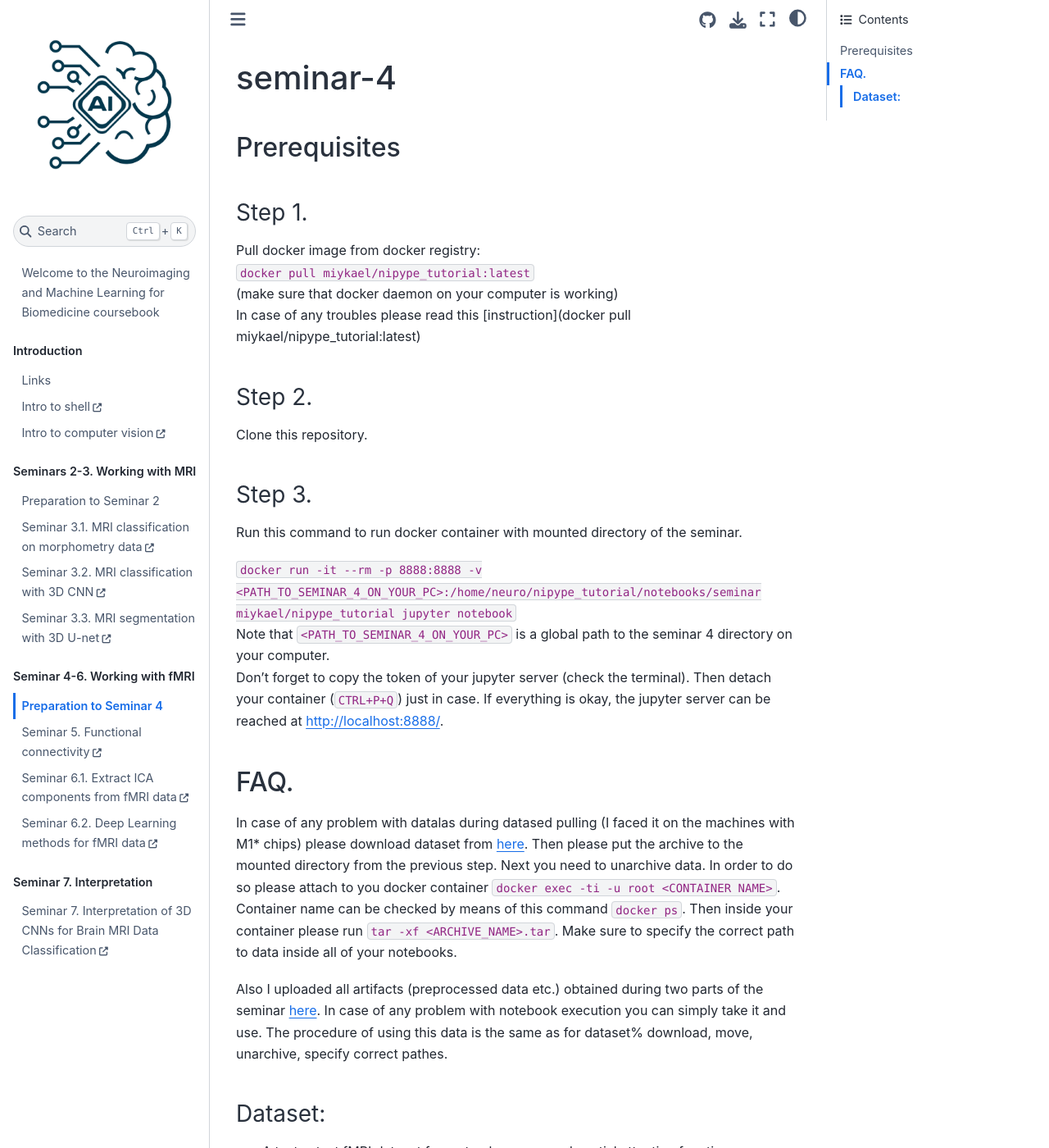
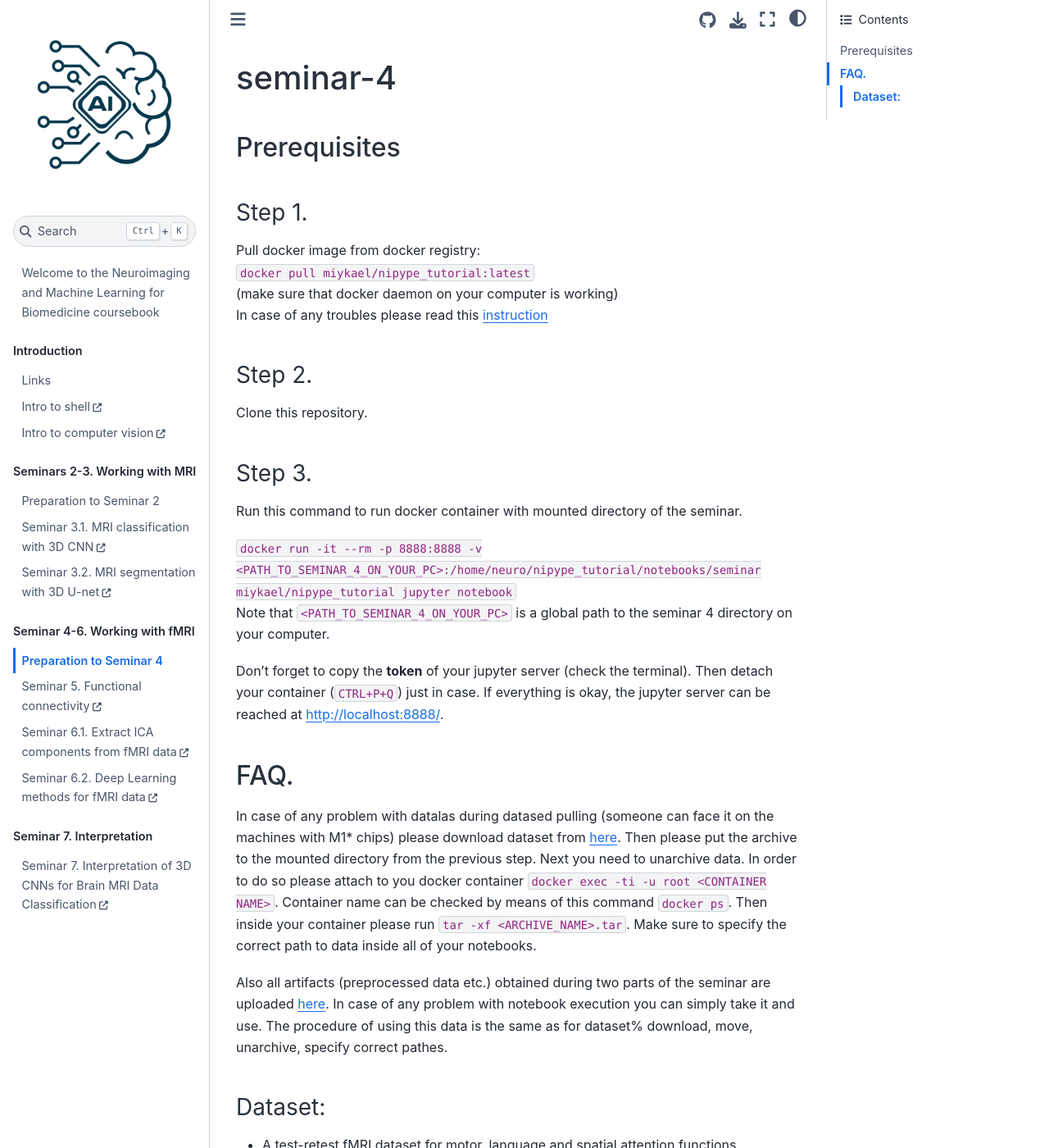
Before and after one commit to BIMAI-lab/NEUROML_course, a Jupyter Book: the page built from seminar4/README.md, in a window 1280 px wide and 1400 px high. Shown: the whole window at 82% size. Built offline with Jupyter Book 1.0.4 settings and Sphinx 7.4.7 and the Sphinx Book theme 1.1.4, drawn with Linux system fonts in a browser that asks for light colours; pages that are not in the unit, such as notebooks, are missing from menus.

Commit message:
Corrected links

````diff
--- a/_toc.yml
+++ b/_toc.yml
@@ -39,12 +39,10 @@ parts:
     title: Seminar 2.2. MRI transformations
   - file: seminar2/seminar2_3_freesurfer
     title: Seminar 2.3. Freesurfer
-  - url: https://colab.research.google.com/drive/1i0f49198_Jb4fp-dw-8Dl46S8gKRyO8A?usp=sharing
-    title: Seminar 3.1. MRI classification on morphometry data
   - url: https://drive.google.com/file/d/1HuS7ChgQvch4vrD8gfITGUZP9E8hZ8Hw/view?usp=sharing
-    title: Seminar 3.2. MRI classification with 3D CNN
+    title: Seminar 3.1. MRI classification with 3D CNN
   - url: https://drive.google.com/file/d/1m7mWY0LI2M6PdevJf5rLCdm-WrAOoXJ-/view?usp=sharing
-    title: Seminar 3.3. MRI segmentation with 3D U-net
+    title: Seminar 3.2. MRI segmentation with 3D U-net
 
 - caption: Seminar 4-6. Working with fMRI
   numbered: false
--- a/seminar4/README.md
+++ b/seminar4/README.md
@@ -7,7 +7,8 @@
 Pull docker image from docker registry:
 ``` docker pull miykael/nipype_tutorial:latest ```
 (make sure that docker daemon on your computer is working)
-In case of any troubles please read this [instruction](docker pull miykael/nipype_tutorial:latest)
+In case of any troubles please read this [instruction](https://miykael.github.io/nipype_tutorial/notebooks/introduction_docker.html)
+
 ### Step 2.
 Clone this repository.
 
@@ -16,12 +17,13 @@ Run this command to run docker container with mounted directory of the seminar.
 
 ```docker run -it --rm -p 8888:8888 -v <PATH_TO_SEMINAR_4_ON_YOUR_PC>:/home/neuro/nipype_tutorial/notebooks/seminar miykael/nipype_tutorial jupyter notebook ```
 Note that ```<PATH_TO_SEMINAR_4_ON_YOUR_PC>``` is a global path to the seminar 4 directory on your computer.
-Don't forget to copy the token of your jupyter server (check the terminal). Then detach your container (```CTRL+P+Q```) just in case. If everything is okay, the jupyter server can be reached at http://localhost:8888/.
+
+Don't forget to copy the **token** of your jupyter server (check the terminal). Then detach your container (```CTRL+P+Q```) just in case. If everything is okay, the jupyter server can be reached at http://localhost:8888/.
 
 ## FAQ.
-In case of any problem with datalas during datased pulling (I faced it on the machines with M1* chips) please download dataset from [here](https://disk.yandex.ru/d/Q2dZs2CoM2Sohw). Then please put the archive to the mounted directory from the previous step. Next you need to unarchive data. In order to do so please attach to you docker container ```docker exec -ti -u root <CONTAINER NAME>```. Container name can be checked by means of this command ```docker ps```. Then inside your container please run ```tar -xf <ARCHIVE_NAME>.tar```.  Make sure to specify the correct path to data inside all of your notebooks.
+In case of any problem with datalas during datased pulling (someone can face it on the machines with M1* chips) please download dataset from [here](https://disk.yandex.ru/d/Q2dZs2CoM2Sohw). Then please put the archive to the mounted directory from the previous step. Next you need to unarchive data. In order to do so please attach to you docker container ```docker exec -ti -u root <CONTAINER NAME>```. Container name can be checked by means of this command ```docker ps```. Then inside your container please run ```tar -xf <ARCHIVE_NAME>.tar```.  Make sure to specify the correct path to data inside all of your notebooks.
 
-Also I uploaded all artifacts (preprocessed data etc.) obtained during two parts of the seminar [here](https://disk.yandex.ru/d/V5N05i337wUw_g). In case of any problem with notebook execution you can simply take it and use. The procedure of using this data is the same as for dataset% download, move, unarchive, specify correct pathes.
+Also all artifacts (preprocessed data etc.) obtained during two parts of the seminar are uploaded [here](https://disk.yandex.ru/d/V5N05i337wUw_g). In case of any problem with notebook execution you can simply take it and use. The procedure of using this data is the same as for dataset% download, move, unarchive, specify correct pathes.
 
 #### Dataset:
 * A test-retest fMRI dataset for motor, language and spatial attention functions https://www.openfmri.org/dataset/ds000114/
````
